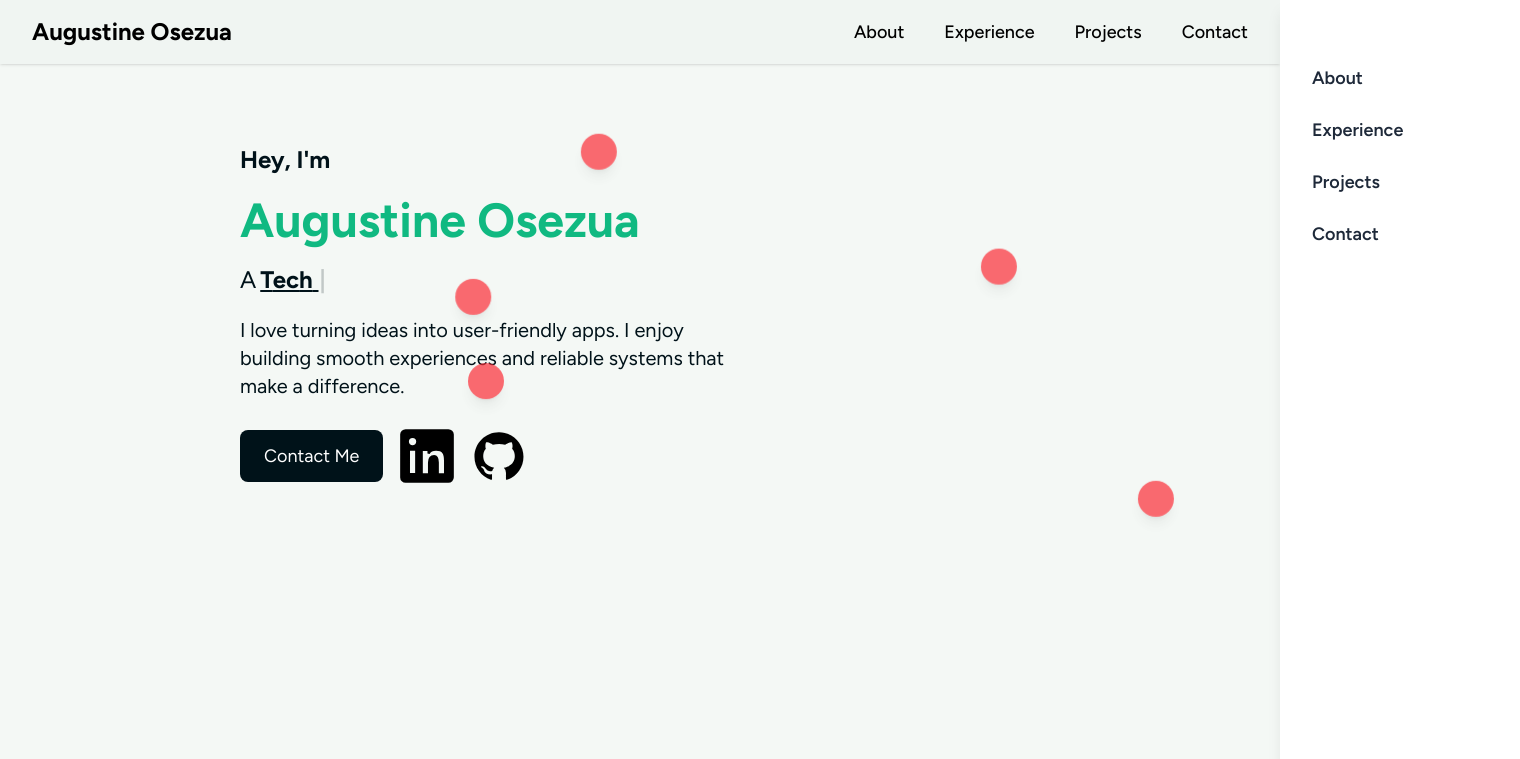
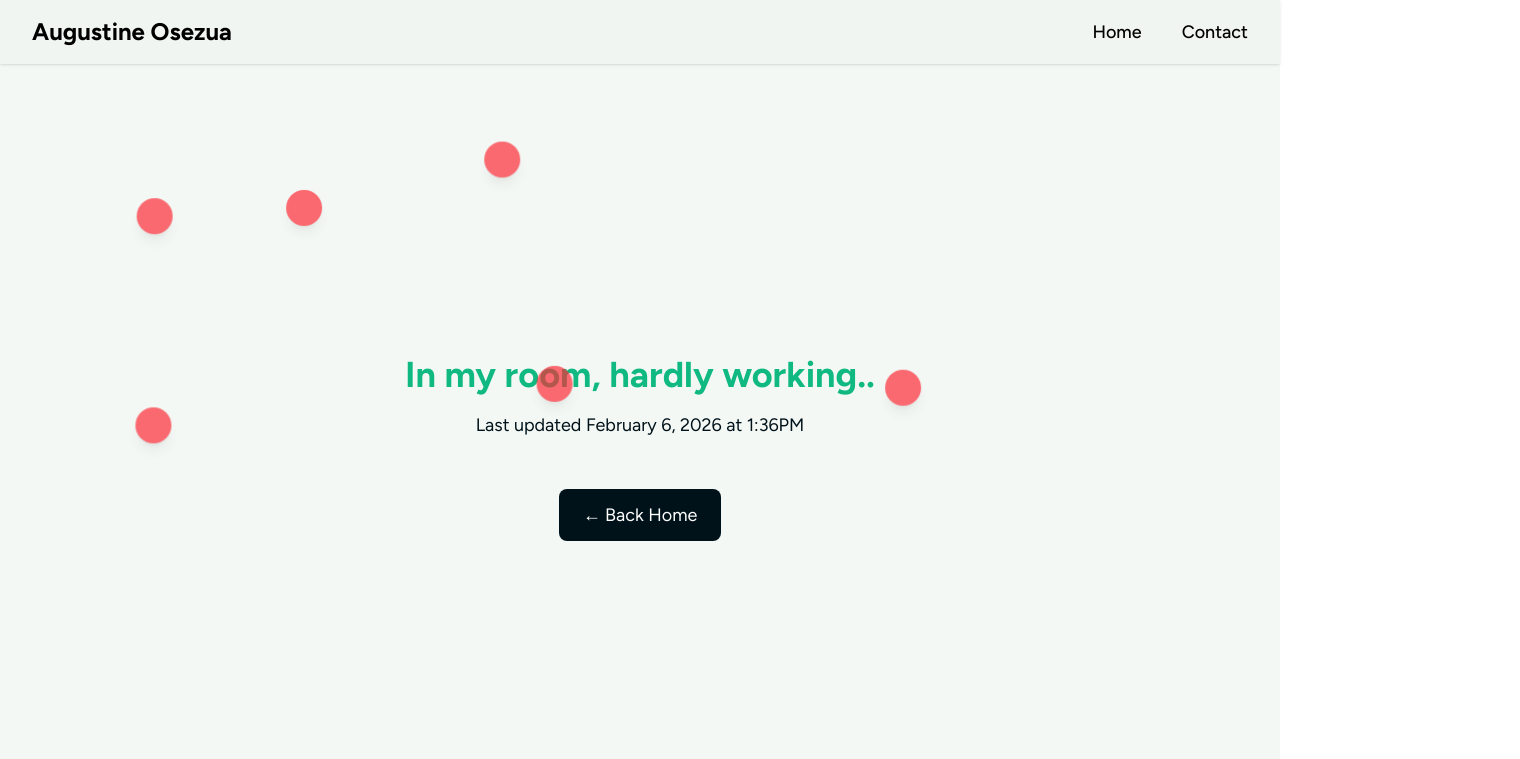
Before and after one commit to augustineosezua/aosezua, a React (Vite) app: page /where in a window 1280 px wide. Shown: the top 759 px of the page, 1520 px wide, since content can reach past the window. Built offline with nearby package versions, Linux system fonts and the light colour scheme.

Commit message:
added /where first implementation

```diff
--- a/package.json
+++ b/package.json
@@ -13,6 +13,7 @@
     "@tailwindcss/vite": "^4.1.12",
     "react": "^19.1.1",
     "react-dom": "^19.1.1",
+    "react-router-dom": "^7.13.0",
     "typewriter-effect": "^2.22.0"
   },
   "devDependencies": {
--- a/src/App.jsx
+++ b/src/App.jsx
@@ -1,4 +1,5 @@
 import { useEffect } from "react";
+import {BrowserRouter, Routes, Route} from "react-router-dom";
 import TypeW from "./Typewrite";
 import BouncingBalls from "./BouncingBalls";
 import Icons from "./Icons";
@@ -8,14 +9,14 @@ import ProjectsGrid from "./ProjectGrid";
 import GithubIcon from "./assets/about-svgs/github.svg";
 import navIcon from "./assets/about-svgs/nav.svg";
 import MobileNav from "./MobileNav";
+import Where from "./Where";
 
-function App() {
+function Home() {
   const toTop = () => {
     window.scrollTo({ top: 0, behavior: "smooth" });
   };
   return (
-    <>
-      <div className="h-screen w-screen bg-[#f4f8f5] pt-20">
+    <div className="h-screen w-screen bg-[#f4f8f5] pt-20">
         {/* Header Section */}
         <div
           className="bg-[#F0F5F2] lg:h-16 fixed top-0 flex items-center px-8 text-black w-full shadow z-2 py-4"
@@ -78,7 +79,7 @@ function App() {
               </a>
               <a
                 className="w-14 flex-shrink-0 hover:cursor-pointer"
-                href="https://github.com/chickenjsx"
+                href="https://github.com/augustineosezua"
                 target="_blank"
                 rel="noreferrer noopener"
               >
@@ -137,7 +138,17 @@ function App() {
           </div>
         </div>
       </div>
-    </>
+  );
+}
+
+function App() {
+  return (
+    <BrowserRouter>
+      <Routes>
+        <Route path="/" element={<Home />} />
+        <Route path="/where" element={<Where />} />
+      </Routes>
+    </BrowserRouter>
   );
 }
 
--- /dev/null
+++ b/src/Where.jsx
@@ -0,0 +1,59 @@
+import { Link } from "react-router-dom";
+import BouncingBalls from "./BouncingBalls";
+
+function Where() {
+  // TODO: Replace with data from database
+  const message = {
+    title: "In my room, hardly working..",
+    date: "February 6, 2026 at 1:36PM"
+  };
+
+  const toTop = () => {
+    window.scrollTo({ top: 0, behavior: "smooth" });
+  };
+
+  return (
+    <div className="min-h-screen w-screen bg-[#f4f8f5]">
+      {/* Header Section */}
+      <div
+        className="bg-[#F0F5F2] lg:h-16 fixed top-0 flex items-center px-8 text-black w-full shadow z-10 py-4"
+        id="header"
+      >
+        <Link to="/" className="w-full text-2xl font-bold cursor-pointer" onClick={toTop}>
+          Augustine Osezua
+        </Link>
+        <div className="hidden lg:flex lg:gap-10 gap-5 lg:text-lg font-medium justify-end w-full">
+          <Link className="hover:underline cursor-pointer" to="/">
+            Home
+          </Link>
+          <a className="hover:underline cursor-pointer" href="mailto:augustineosezua1@gmail.com">
+            Contact
+          </a>
+        </div>
+      </div>
+
+      {/* Bouncing Balls Animation */}
+      <div className="absolute top-16 left-0 w-full h-[calc(100%-var(--spacing)*16)] flex items-center justify-center pointer-events-none">
+        <BouncingBalls />
+      </div>
+
+      {/* Content Section */}
+      <div className="pt-24 px-10 min-h-screen flex items-center justify-center">
+        <div className="max-w-[600px] text-center">
+          <h1 className="text-4xl font-bold text-[#10B981] pb-4">{message.title}</h1>
+          <p className="text-lg text-[#001219] leading-relaxed pb-4">
+            Last updated {message.date}
+          </p>
+          <Link
+            to="/"
+            className="inline-block mt-8 bg-[#001219] text-white px-6 py-3 text-lg rounded-lg hover:bg-[#02384e] cursor-pointer"
+          >
+            ← Back Home
+          </Link>
+        </div>
+      </div>
+    </div>
+  );
+}
+
+export default Where
```
Also changed, not shown: 1 other file (tests, documents, lock files or other folders).
